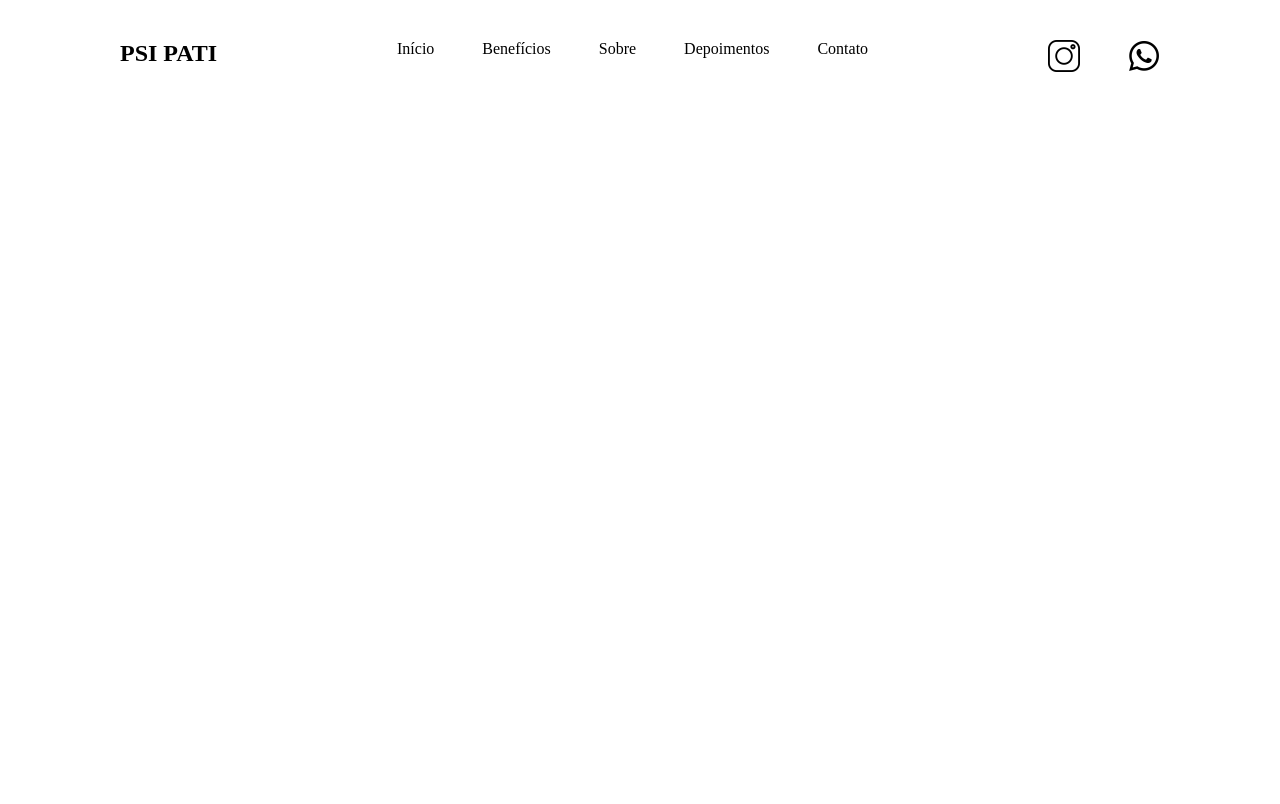
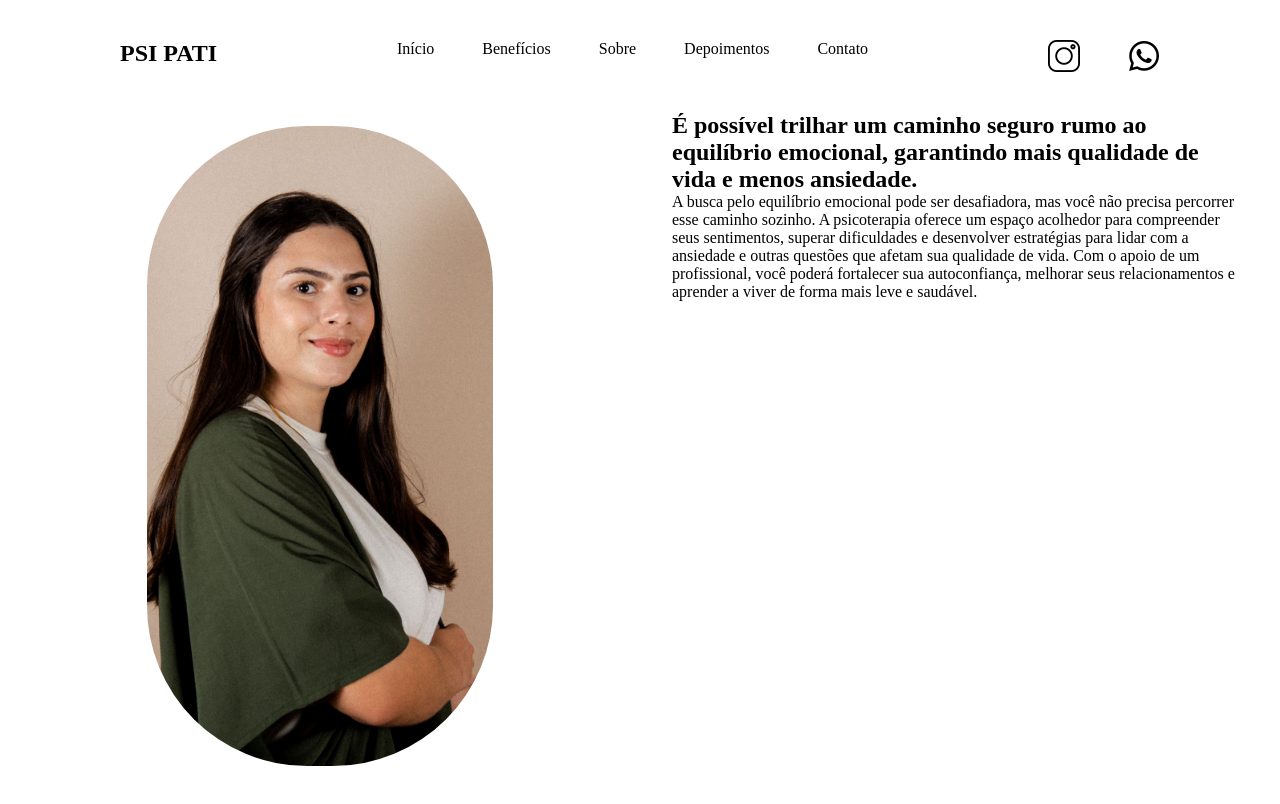
Before and after one commit to kauacode/psychologist-personal-site, a React (Vite) app: page / in a window 1280 px wide. Shown: the top 804 px of the page. Built offline with nearby package versions, Linux system fonts and the light colour scheme.

Commit message:
feat: add Hero section with image and text

```diff
--- a/src/App.jsx
+++ b/src/App.jsx
@@ -1,12 +1,15 @@
 import './App.module.css'
 import './global.css'
 import { Header } from './components/Header'
+import { Hero } from './components/Hero'
 
 export function App() {
   return (
     <div>
       <Header />
-
+      <main>
+        <Hero />
+      </main>
     </div>
   )
 }
--- /dev/null
+++ b/src/components/Hero.jsx
@@ -0,0 +1,19 @@
+import styles from './Hero.module.css';
+import fotoPerfil from '../assets/fotoPerfil.jpg'
+
+export function Hero() {
+  return (
+    <main>
+      <div className={styles.heroContainer}>
+        <div className={styles.imageContainer}>
+          <img src={fotoPerfil} alt="" />
+        </div>
+        <div className={styles.contentContainer}>
+          <h1>É possível trilhar um caminho seguro rumo ao equilíbrio emocional, garantindo mais qualidade de vida e menos ansiedade.</h1>
+          <p>A busca pelo equilíbrio emocional pode ser desafiadora, mas você não precisa percorrer esse caminho sozinho. A psicoterapia oferece um espaço acolhedor para compreender seus sentimentos, superar dificuldades e desenvolver estratégias para lidar com a ansiedade e outras questões que afetam sua qualidade de vida.
+            Com o apoio de um profissional, você poderá fortalecer sua autoconfiança, melhorar seus relacionamentos e aprender a viver de forma mais leve e saudável.  </p>
+        </div>
+      </div>
+    </main>
+  )
+}
--- /dev/null
+++ b/src/components/Hero.module.css
@@ -0,0 +1,25 @@
+.heroContainer {
+  display: flex;
+  height: 91.5vh;
+  width: 100%;
+}
+
+.imageContainer {
+  width: 50%;
+  display: flex;
+  align-items: center;
+  justify-content: center;
+  padding: 2rem;
+}
+
+.imageContainer img {
+  width: 60%;
+  height: 80vh;
+  object-fit: cover;
+  border-radius: 10rem;
+}
+
+.contentContainer {
+  width: 50%;
+  padding: 2rem;
+}
```
